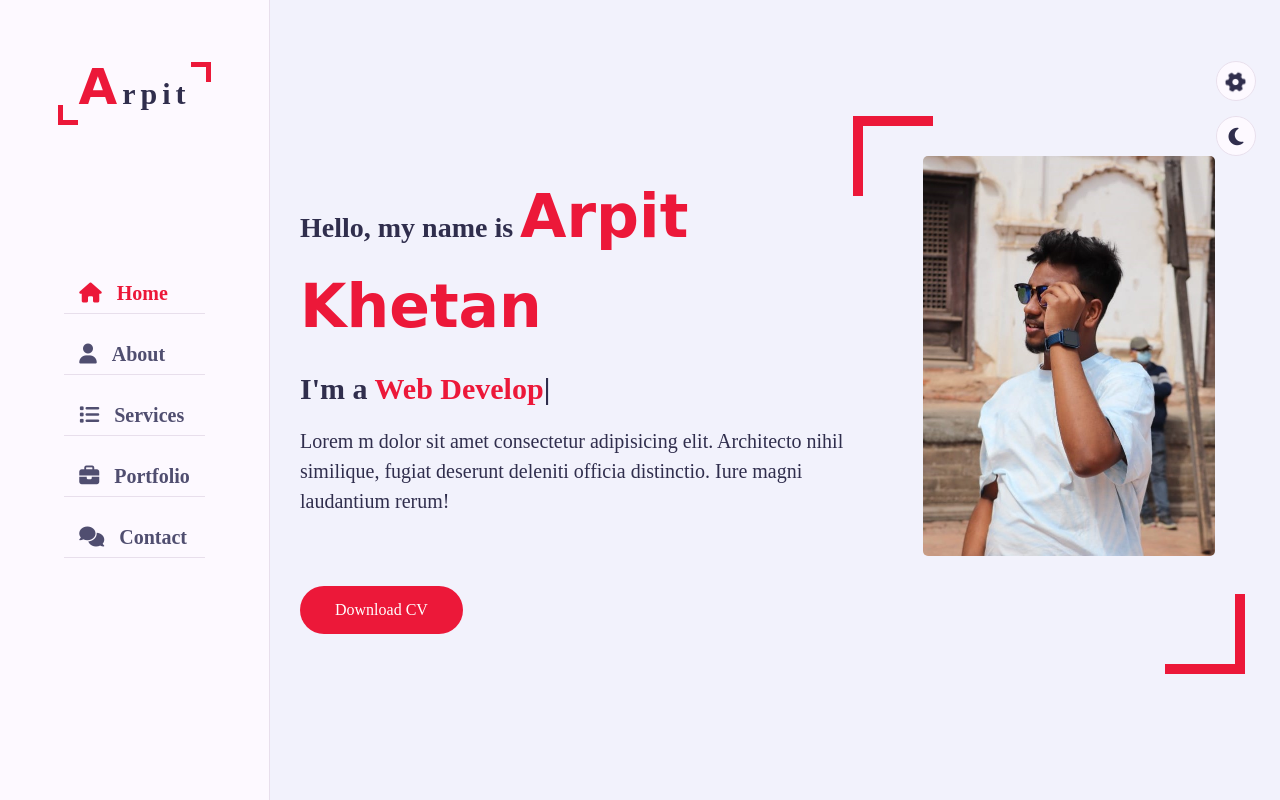
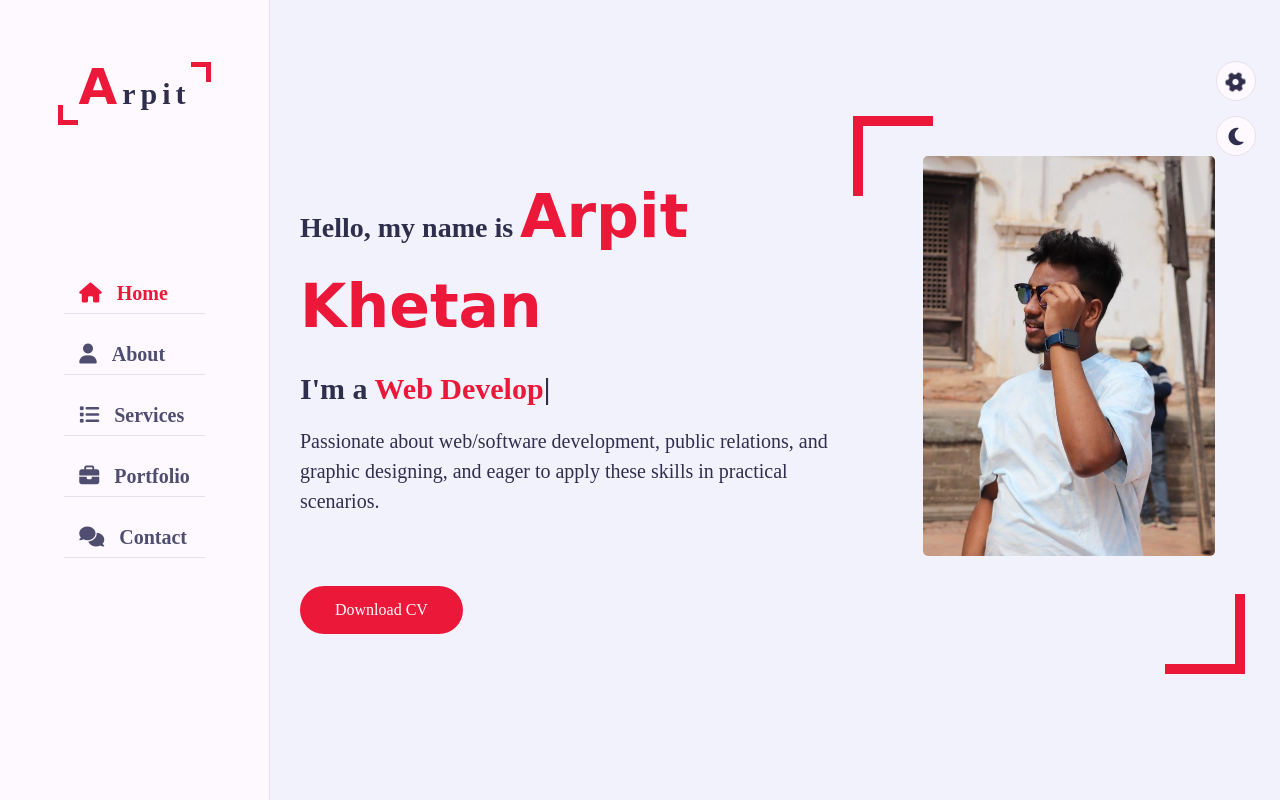
Before and after one commit to Arpit9482/ak.github.io, a plain HTML site: page index.html in a window 1280 px wide. Drawn offline with nearby package versions, Linux system fonts and the light colour scheme; a web font is replaced by a local one.

Commit message:
Update index.html

```diff
--- a/index.html
+++ b/index.html
@@ -50,8 +50,8 @@
                         <div class="home-info padd-15">
                             <h3 class="hello">Hello, my name is <span class="name">Arpit Khetan</span></h3>
                             <h3 class="my-profession">I'm a <span class="typing"></span></h3>
-                            <p>Lorem m dolor sit amet consectetur adipisicing elit. Architecto nihil similique, fugiat deserunt deleniti officia
-                                distinctio. Iure magni laudantium rerum!</p>
+                            <p>Passionate about web/software development, public relations, and graphic designing, and eager to apply these skills in
+practical scenarios.</p>
                             <a href="Arpit Khetan Resume.pdf" download class="btn">Download CV</a>
                         </div>
                         <!-- ============= Social Media Handles ============ -->
```
